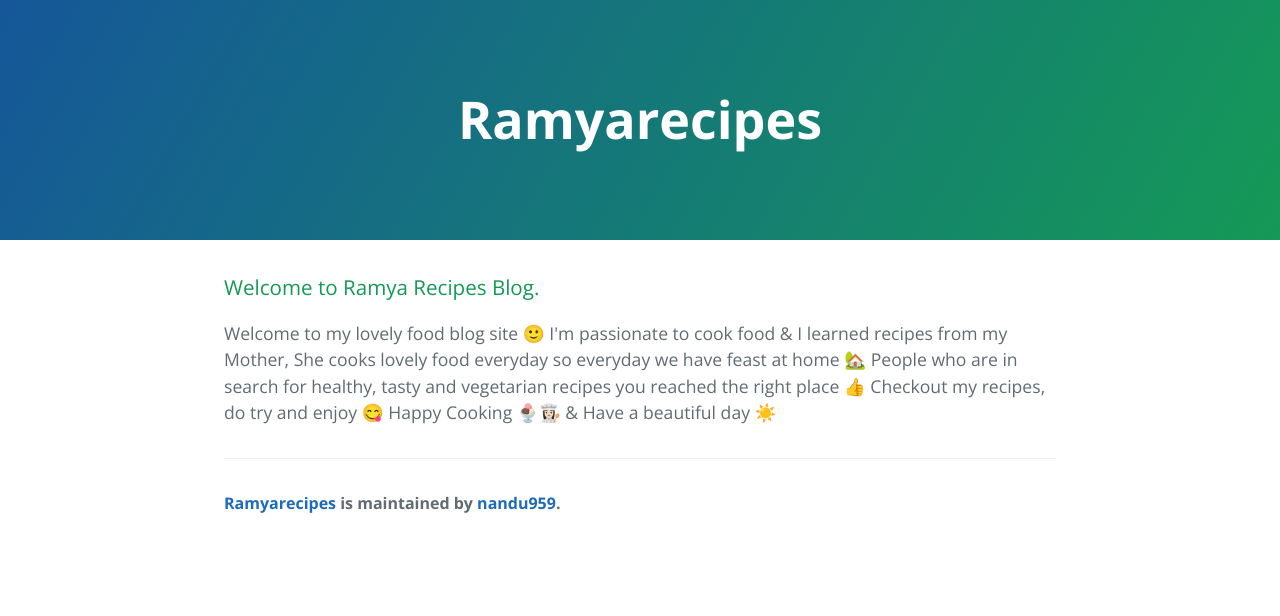
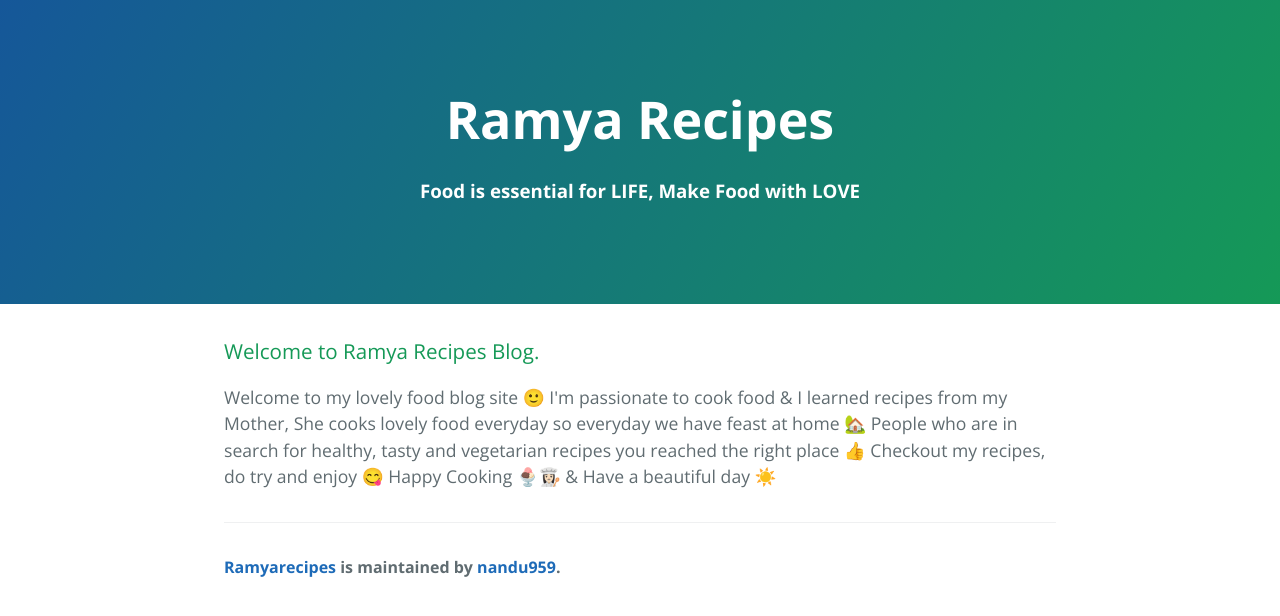
Before and after one commit to nandu959/ramya-recipes-web, a plain HTML site: page index.html in a window 1280 px wide. Drawn offline with nearby package versions, Linux system fonts and the light colour scheme.

Commit message:
Update index.html

```diff
--- a/index.html
+++ b/index.html
@@ -2,7 +2,7 @@
 <html lang="en-us">
   <head>
     <meta charset="UTF-8">
-    <title>Ramyarecipes by nandu959</title>
+    <title>:: Ramya Recipes Blog ::</title>
     <meta name="viewport" content="width=device-width, initial-scale=1">
     <link rel="stylesheet" type="text/css" href="stylesheets/normalize.css" media="screen">
     <link href='https://fonts.googleapis.com/css?family=Open+Sans:400,700' rel='stylesheet' type='text/css'>
@@ -11,7 +11,8 @@
   </head>
   <body>
     <section class="page-header">
-      <h1 class="project-name">Ramyarecipes</h1>
+      <h1 class="project-name">Ramya Recipes</h1>
+      <h3>Food is essential for LIFE, Make Food with LOVE</h3>
     </section>
 
     <section class="main-content">
```
